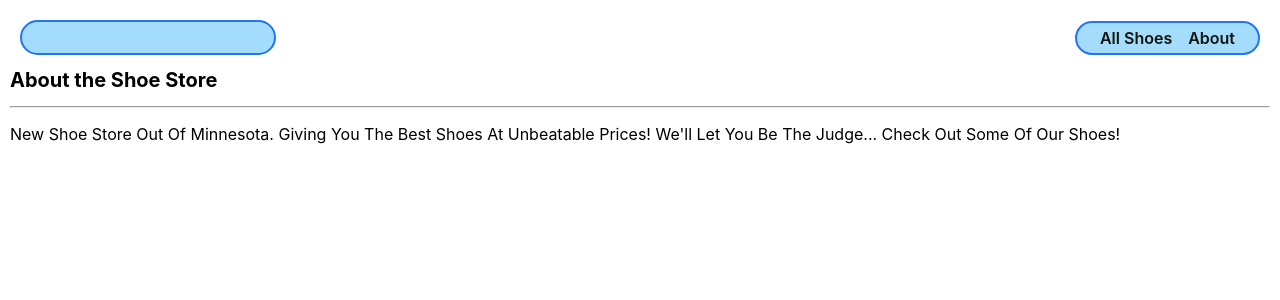
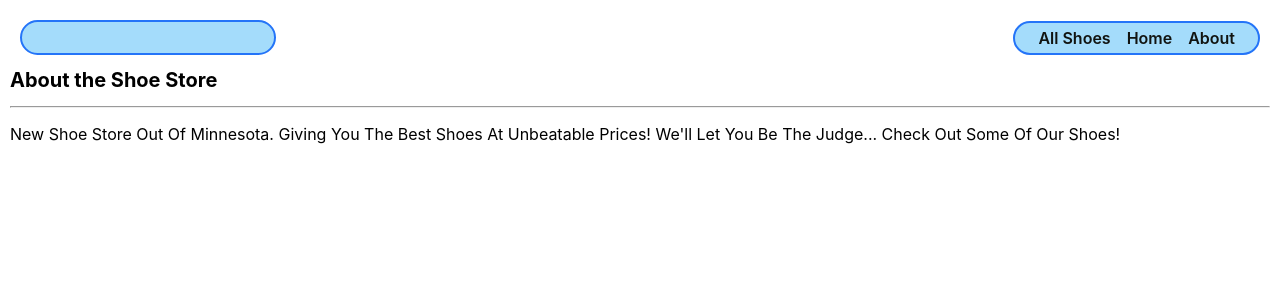
Before and after one commit to Tuck1206/django-crud-app-lab, a Django app: page /about/ in a window 1280 px wide. Shown: the top 300 px of the page. Run offline with Django 5.2, Linux system fonts and the light colour scheme.

Commit message:
part 1 again again

```diff
--- a/shoestoreapp/shoe_store_app/templates/base.html
+++ b/shoestoreapp/shoe_store_app/templates/base.html
@@ -21,6 +21,7 @@
       <nav>
         <ul>
             <li><a href="/shoes">All Shoes</a></li>
+            <li><a href="/home">Home</a></li>
           <li><a href="/about">About</a></li>
         </ul>
       </nav>
--- a/shoestoreapp/shoe_store_app/urls.py
+++ b/shoestoreapp/shoe_store_app/urls.py
@@ -2,7 +2,7 @@ from django.urls import path
 from . import views # Import views to connect routes to view functions
 
 urlpatterns = [
-    path('', views.home, name='home'),
+    path('home', views.home, name='home'),
     path('about/', views.about, name ='about'),
     path('shoes/', views.shoe_index, name='shoe_index'),
 ]
--- a/shoestoreapp/shoe_store_app/views.py
+++ b/shoestoreapp/shoe_store_app/views.py
@@ -7,8 +7,7 @@ from django.http import HttpResponse
 
 # Define the home view function
 def home(request):
-    # Send a simple HTML response
-    return HttpResponse('<h1> Welcome To The Shoe Store </h1>')
+    return render(request, 'home.html')
 
 def about(request):
     return render(request, 'about.html')
@@ -38,7 +37,7 @@ shoes = [
    'The colorway is inspired by Jordan’s college career at the University of North Carolina, and the striking women’s Jordan 1 features a full patent leather build that shines in tones of Blue Chill,' \
    ' Obsidian, and white across the upper with more of the Carolina blue tone for the outsole. It also features the Air Jordan wings logo embossed onto the ankle for an even cleaner look to the glossy colorway. ' \
    'The women’s Air Jordan 1 High “UNC Patent Leather” released in February 2019.', 650, ' obsidian, blue chill-white', 9.5, 'Women'),
-   shoe('1948 Mid Brown High Top', 'PUMA', 'The PUMA 1948 Mid Brown High Top is a mid-top sneaker that gives a blend of casual and sporty vibes' \
+    shoe('1948 Mid Brown High Top', 'PUMA', 'The PUMA 1948 Mid Brown High Top is a mid-top sneaker that gives a blend of casual and sporty vibes' \
    ' — elevated above a regular low-top but not quite as tall as a full boot.', 78.40, 'Brown', 10, 'Unisex')
 ]
 
```
